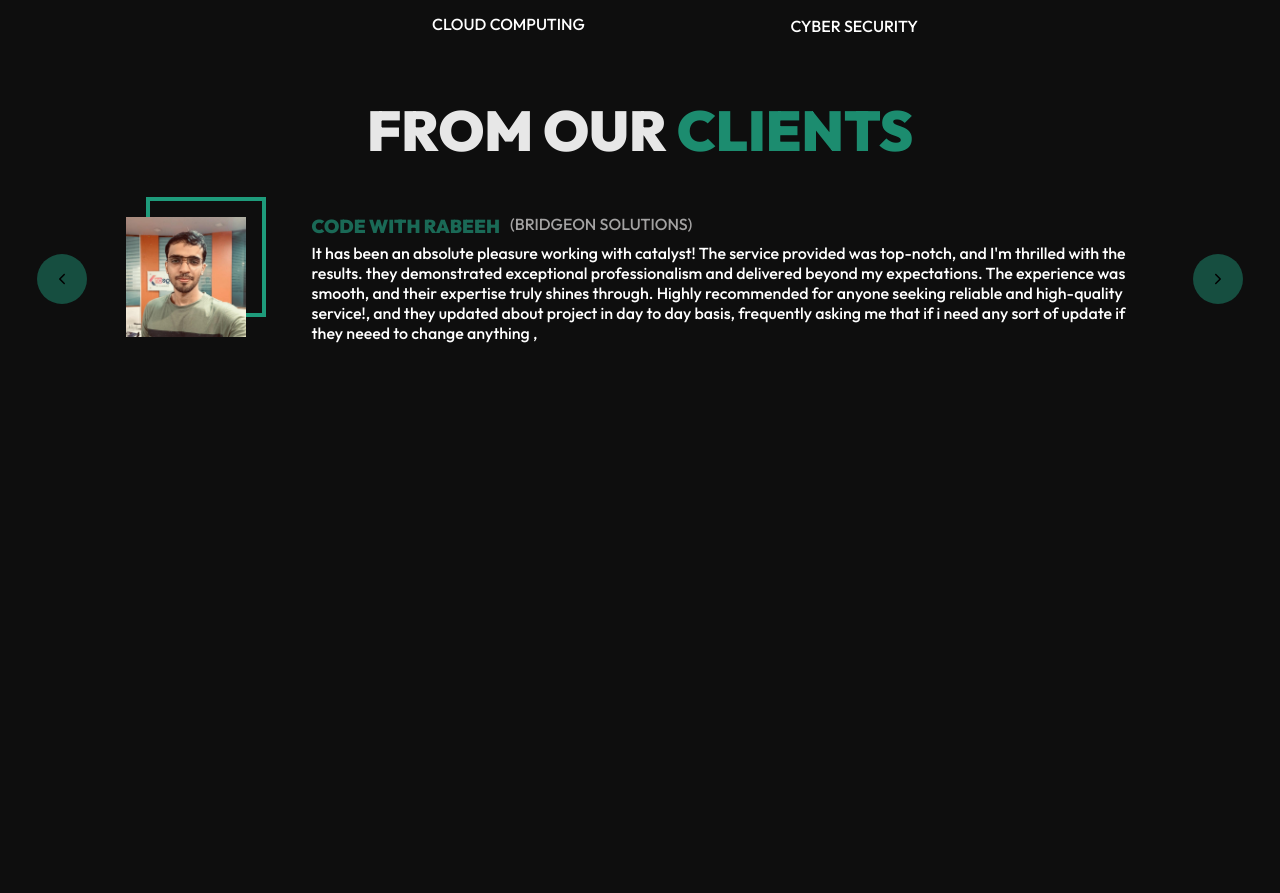
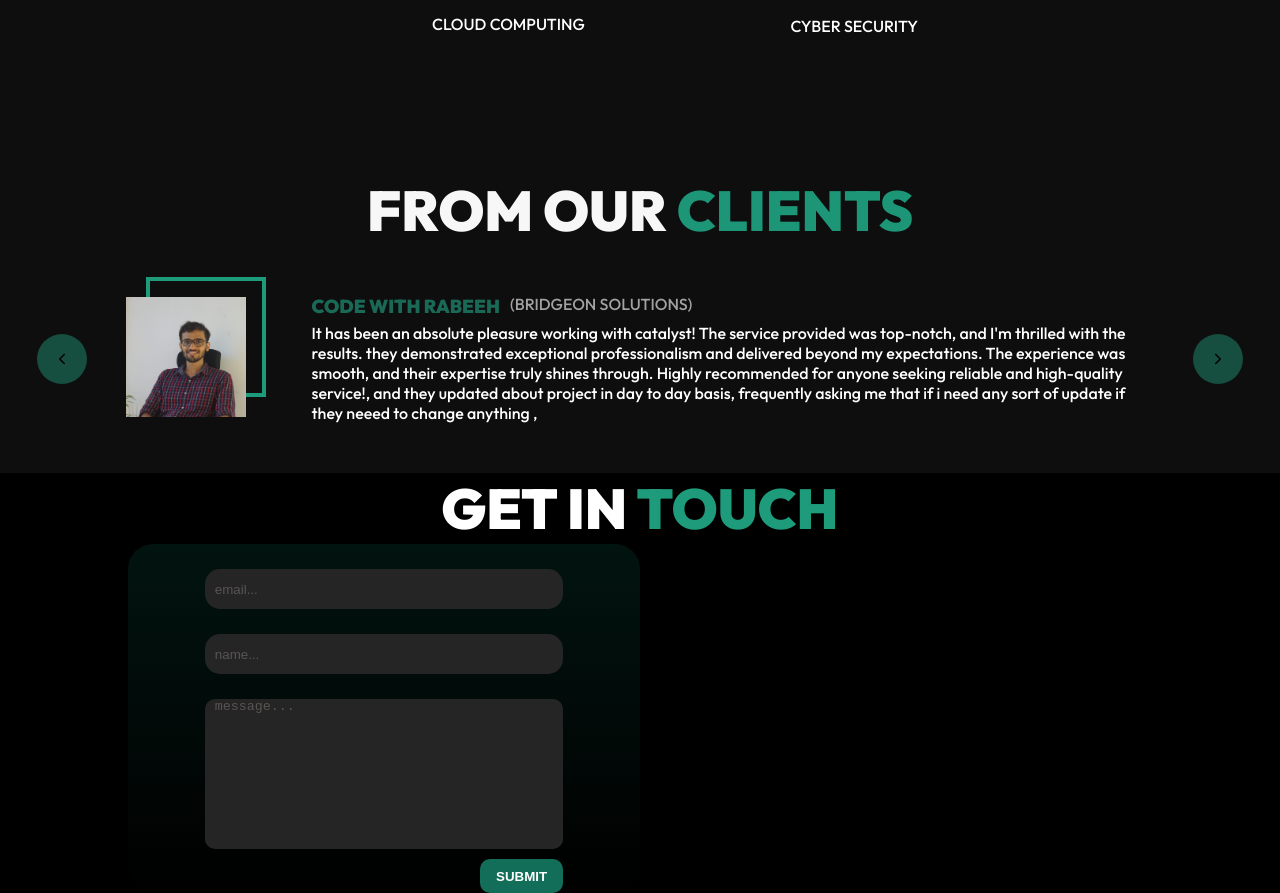
Before and after one commit to iamvysh/CATALYSTorg, a React (Vite) app: page / in a window 1280 px wide. Shown: the part 1600-2493 px from the top of the page. Before the commit the page ends 1943 px from the top, so only its background shows below. Built offline with nearby package versions, Linux system fonts and the light colour scheme.

Commit message:
contact section added

```diff
--- a/src/App.jsx
+++ b/src/App.jsx
@@ -2,6 +2,7 @@ import './App.scss'
 import Home from './components/Home/Home'
 import Navbar from './components/Navbar/Navbar'
 import Testimonials from './components/Testimonials/Testimonials'
+import Contact from './components/contact/Contact'
 import Wedo from './components/weDo/Wedo'
 
 function App() {
@@ -12,6 +13,7 @@ function App() {
       <Home/>
       <Wedo/>
       <Testimonials/>
+      <Contact/>
     </>
   )
 }
--- a/src/components/Testimonials/Testimonials.jsx
+++ b/src/components/Testimonials/Testimonials.jsx
@@ -11,7 +11,7 @@ const Testimonials = () => {
       reviewer: "CODE WITH RABEEH",
       review: `It has been an absolute pleasure working with catalyst! The service provided was top-notch, and I'm thrilled with the results. they demonstrated exceptional professionalism and delivered beyond my expectations. The experience was smooth, and their expertise truly shines through. Highly recommended for anyone seeking reliable and high-quality service!, and they updated about project in day to day basis, frequently asking me that if i need any sort of update if they neeed to change anything ,`,
       company: "BRIDGEON SOLUTIONS",
-      image: "/reviewer1.jpeg",
+      image: "/reviewer3.jpeg",
     },
     {
       id: 2,
--- /dev/null
+++ b/src/components/contact/Contact.jsx
@@ -0,0 +1,30 @@
+import "./Contact.scss";
+import { motion } from "framer-motion";
+
+const Contact = () => {
+  return (
+    <div className="contact">
+      <h1>
+        GET IN <span>TOUCH</span>
+      </h1>
+      <div className="contactwrapper">
+        <div className="inputwrapper">
+          <input type="text" placeholder="email..." />
+          <input type="text" placeholder="name..." />
+          <textarea
+            name=""
+            id=""
+            cols="30"
+            rows="10"
+            placeholder="message..."
+          ></textarea>
+          <button>SUBMIT</button>
+        </div>
+        <div className="details">
+        </div>
+      </div>
+    </div>
+  );
+};
+
+export default Contact;
--- /dev/null
+++ b/src/components/contact/Contact.scss
@@ -0,0 +1,76 @@
+@import '../../App.scss';
+
+.contact{
+    background-color: black;
+    margin-top: 50px;
+
+    h1{
+        color: var(--secondary-color);
+        font-size: 7vh;
+        text-align: center;
+    }
+    span{
+        color: var(--primary-color);
+    }
+
+    .contactwrapper{
+        display: flex;
+        justify-content: center;
+        align-items: center;
+
+        .inputwrapper{
+
+            width: 40%;
+            display: flex;
+            flex-direction: column;
+            background: linear-gradient(to bottom, #021410, black);
+            align-items: end;
+            border-radius: 25px;
+
+            input{
+                border-radius: 15px;
+                border: none;
+                background-color: rgb(37, 37, 37);
+                height: 40px;
+                width: 70%;
+                margin-top: 25px;
+                margin-right: 15%;
+
+            }
+            textarea{
+                border-radius: 10px;
+                border: none;
+                background-color: rgb(37, 37, 37);
+                width: 70%;
+                margin-top: 25px;
+                margin-right: 15%;
+                resize: none;
+
+            }
+
+            input::placeholder,textarea::placeholder{
+                color: rgb(90, 84, 84);
+                text-indent: 10px;
+            }
+
+            button{
+                background-color: #136e59;
+                color: var(--secondary-color);
+                border: none;
+                padding-top: 0.6rem;
+                padding-bottom: 0.6rem;
+                padding-left: 1rem;
+                padding-right: 1rem;
+                border-radius: 10px;
+                font-weight: bolder;
+                margin-right: 15%;
+                margin-top: 10px;
+
+            }
+        }
+
+        .details{
+            width: 40%;
+        }
+    }
+}
--- a/src/components/weDo/Wedo.jsx
+++ b/src/components/weDo/Wedo.jsx
@@ -4,7 +4,7 @@ import {motion} from 'framer-motion'
 const Wedo = () => {
   return (
     <div className="wedo">
-      <h1>WHAT WE OFFER</h1>
+      <h1>WHAT WE <span>OFFER</span></h1>
       <p>
         Catalyst is an agile and proactive development services provider
         creating new digital experiences for your end users with intelligent
@@ -13,24 +13,24 @@ const Wedo = () => {
       </p>
       <div className="circlewrapper">
         <div className="image1">
-          <motion.img initial={{opacity:0}} animate={{opacity: [1, 0.2, 0.2, 0.2, 0]}} transition={{duration: 1, repeat: Infinity, ease: "linear"}} src="/settings1.png" alt="" />
+          <motion.img initial={{opacity:0}} animate={{opacity: [1, 0.2, 0.2, 0.2, 0]}} transition={{duration: 3, repeat: Infinity, ease: "linear"}} src="/settings1.png" alt="" />
           <p>IT MANAGEMENT</p>
         </div>
         <div className="image2">
-          <motion.img initial={{opacity:0}} animate={{opacity: [0, 1, 0.2, 0.2, 0.2]}} transition={{duration: 1, repeat: Infinity, ease: "linear"}} src="/phone1.png" alt="" />
+          <motion.img initial={{opacity:0}} animate={{opacity: [0, 1, 0.2, 0.2, 0.2]}} transition={{duration: 3, repeat: Infinity, ease: "linear"}} src="/phone1.png" alt="" />
           <p>APP DEVELOPEMENT</p>
         </div>
         <div className="image3">
-          <motion.img initial={{opacity:0}} animate={{opacity: [0.2, 0, 1, 0.2, .2]}} transition={{duration: 1, repeat: Infinity, ease: "linear"}} src="/cyber security 1.png" alt="" />
+          <motion.img initial={{opacity:0}} animate={{opacity: [0.2, 0, 1, 0.2, .2]}} transition={{duration: 3, repeat: Infinity, ease: "linear"}} src="/cyber security 1.png" alt="" />
           <p>CYBER SECURITY</p>
 
         </div>
         <div className="image4">
-          <motion.img initial={{opacity:0}} animate={{opacity: [0.2, 0.2, 0, 1, 0.2]}} transition={{duration: 1, repeat: Infinity, ease: "linear"}} src="/cloud 1.png" alt="" />
+          <motion.img initial={{opacity:0}} animate={{opacity: [0.2, 0.2, 0, 1, 0.2]}} transition={{duration: 3, repeat: Infinity, ease: "linear"}} src="/cloud 1.png" alt="" />
           <p>CLOUD COMPUTING</p>
         </div>
         <div className="image5">
-          <motion.img initial={{opacity:0}} animate={{opacity: [0.2, 0.2, 0.2, 0, 1]}} transition={{duration: 1, repeat: Infinity, ease: "linear"}} src="/web 2.png" alt="" />
+          <motion.img initial={{opacity:0}} animate={{opacity: [0.2, 0.2, 0.2, 0, 1]}} transition={{duration: 3, repeat: Infinity, ease: "linear"}} src="/web 2.png" alt="" />
           <p>WEB DEVELOPEMENT</p>
 
         </div>
--- a/src/components/weDo/weDo.scss
+++ b/src/components/weDo/weDo.scss
@@ -6,12 +6,24 @@
     flex-direction: column;
     align-items: center;
 
+    span{
+        color: var(--primary-color);
+    }
+
     h1{
         color: var(--secondary-color);
         text-align: center;
         padding: 3rem;
         font-weight: bolder;
         font-size: 7vh;
+
+        @include mobile{
+            font-size: 3vh;
+            padding: 2rem;
+        }
+        @include tablet{
+            font-size: 5vh;
+        }
     }
     p{
         color: var(--secondary-color);
@@ -24,6 +36,17 @@
         height: 80vh;
         width: 80%;
         position: relative;
+        margin-bottom: 80px;
+
+        @include mobile{
+            height: 50vh;
+            width: 100%;
+            margin-bottom: 0;
+        }
+        @include tablet{
+            height: 60vh;
+            margin-bottom: 0;
+        }
     }
     .image1{
         position: absolute;
@@ -46,9 +69,6 @@
         flex-direction: column;
         align-items: center;
 
-        p{
-            // margin-right: 40px;
-        }
         img{
             margin-left: 100px;
             width: 220px;
@@ -82,4 +102,75 @@
         flex-direction: column;
         align-items: center;
     }
+
+    @include mobile{
+        .image1,.image2,.image3,.image4,.image5{
+            height: 100px;
+            width: 100px;
+        }
+        img{
+            width: 60px;
+            height: 60px;
+        }
+        .image1{
+            top: 10%;
+            left: 40%;
+
+            img{
+                width: 60px;
+                height: 60px;
+            }
+        }
+        .image2{
+            top: 27%;
+            img{
+                width: 90px;
+                height: 90px;
+                margin-left: 50px;
+            }
+            p{
+                padding: 0;
+            }
+        }
+        .image3{
+            top: 57%;
+            left: 55%;
+        }
+        .image4{
+            top: 62%;
+            left: 20%;
+        }
+        .image5{
+            img{
+                width: 55px;
+                height: 55px;
+            }
+        }
+
+        p{
+            font-size: 13px;
+        }
+    }
+
+    @include tablet{
+        .image1{
+            top: 10%;
+            left: 40%;
+        }
+        .image2{
+            // left: 65%;
+            top: 29%;
+        }
+        .image3{
+            top: 70%;
+        }
+        .image4{
+            top: 70%;
+            left: 22%;
+        }
+        .image5{
+            left: 5%;
+            top: 35%;
+        }
+    }
 }
```
Also changed, not shown: public/reviewer1.jpeg (deleted), public/reviewer3.jpeg (added).
